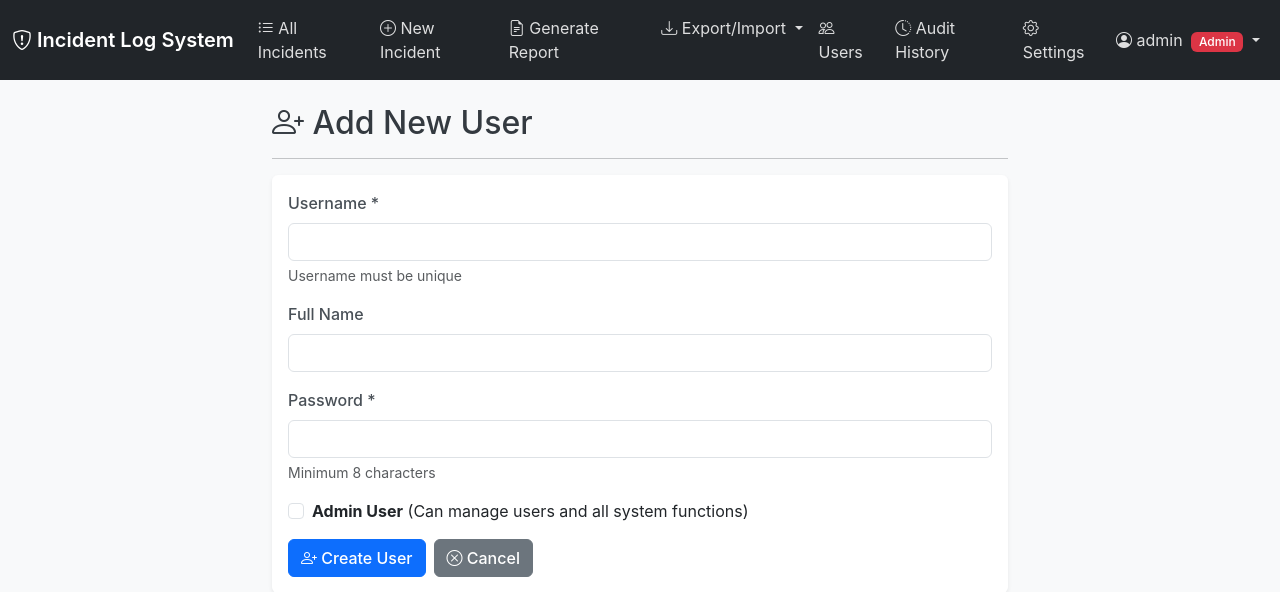
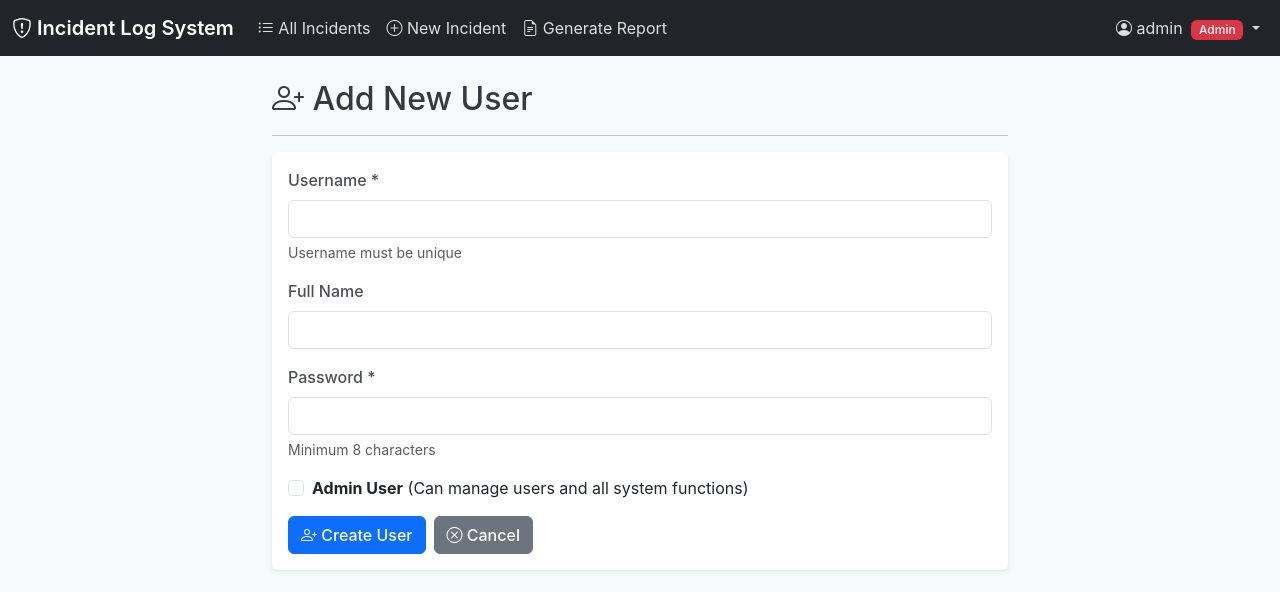
Before and after one commit to ZA-CORP-APPS/Incident-Report, a Flask app: page /users/add in a window 1280 px wide. Shown: the top 592 px of the page. Run offline with Flask 3, Linux system fonts and the light colour scheme; a user stored in the database is signed in; data that the repository does not hold is empty.

Commit message:
Organize admin features into a user dropdown menu
Move Export/Import, Users, Audit History, and Settings into a dropdown menu under the current user's name in templates/base.html.

Replit-Commit-Author: Agent
Replit-Commit-Session-Id: d71b7660-e851-48b8-b9a6-686618be9449
Replit-Commit-Checkpoint-Type: full_checkpoint
Replit-Commit-Event-Id: 60ecac5b-c59c-4891-84da-d660454af66c
Replit-Commit-Screenshot-Url: https://storage.googleapis.com/screenshot-production-us-central1/00934386-b227-470e-8420-495189c3a5da/d71b7660-e851-48b8-b9a6-686618be9449/tugGWYs

```diff
--- a/templates/base.html
+++ b/templates/base.html
@@ -41,40 +41,6 @@
                             <i class="bi bi-file-earmark-text"></i> Generate Report
                         </a>
                     </li>
-                    <li class="nav-item dropdown">
-                        <a class="nav-link dropdown-toggle" href="#" id="navbarDropdown" role="button" data-bs-toggle="dropdown">
-                            <i class="bi bi-download"></i> Export/Import
-                        </a>
-                        <ul class="dropdown-menu">
-                            <li><a class="dropdown-item" href="{{ url_for('export_json') }}">
-                                <i class="bi bi-filetype-json"></i> Export to JSON
-                            </a></li>
-                            <li><a class="dropdown-item" href="{{ url_for('export_csv') }}">
-                                <i class="bi bi-filetype-csv"></i> Export to CSV
-                            </a></li>
-                            <li><hr class="dropdown-divider"></li>
-                            <li><a class="dropdown-item" href="{{ url_for('import_data') }}">
-                                <i class="bi bi-upload"></i> Import Data
-                            </a></li>
-                        </ul>
-                    </li>
-                    {% if current_user.is_admin %}
-                    <li class="nav-item">
-                        <a class="nav-link" href="{{ url_for('manage_users') }}">
-                            <i class="bi bi-people"></i> Users
-                        </a>
-                    </li>
-                    <li class="nav-item">
-                        <a class="nav-link" href="{{ url_for('audit_history') }}">
-                            <i class="bi bi-clock-history"></i> Audit History
-                        </a>
-                    </li>
-                    <li class="nav-item">
-                        <a class="nav-link" href="{{ url_for('app_settings') }}">
-                            <i class="bi bi-gear"></i> Settings
-                        </a>
-                    </li>
-                    {% endif %}
                 </ul>
                 <ul class="navbar-nav">
                     <li class="nav-item dropdown">
```
Also changed, not shown: other parts of templates/base.html (+23 -0 lines).
